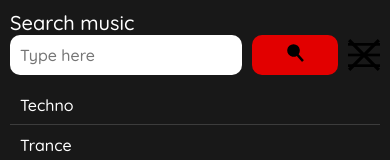
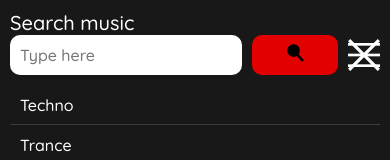
Before and after one commit to GarryVar/garryvar.dev, a website: page src/index.html in a window 390 px wide. Shown: the top 160 px of the page. Drawn offline with nearby package versions, Linux system fonts and the light colour scheme; files that its build step writes are made by us from their sources.

Commit message:
СщщConnects toggle styles in index.scss

```diff
--- a/src/styles/index.scss
+++ b/src/styles/index.scss
@@ -9,3 +9,4 @@
 @import "assets/components/loading/loading.scss";
 @import "assets/components/search/search.scss";
 @import "assets/components/nav/nav.scss";
+@import "assets/components/toggle/toggle.scss";
```
